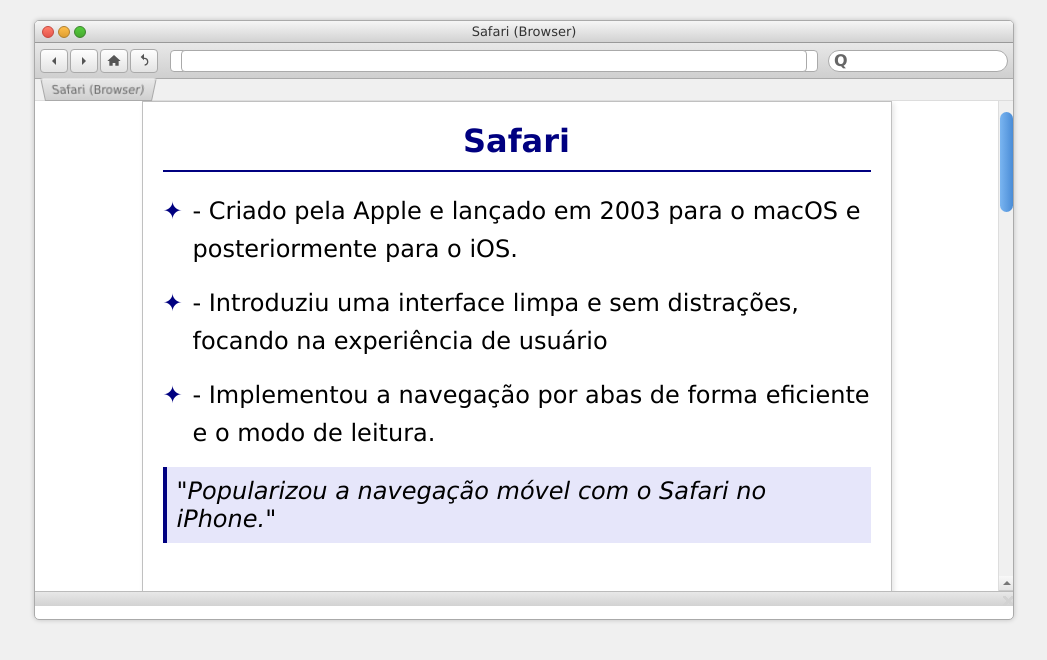
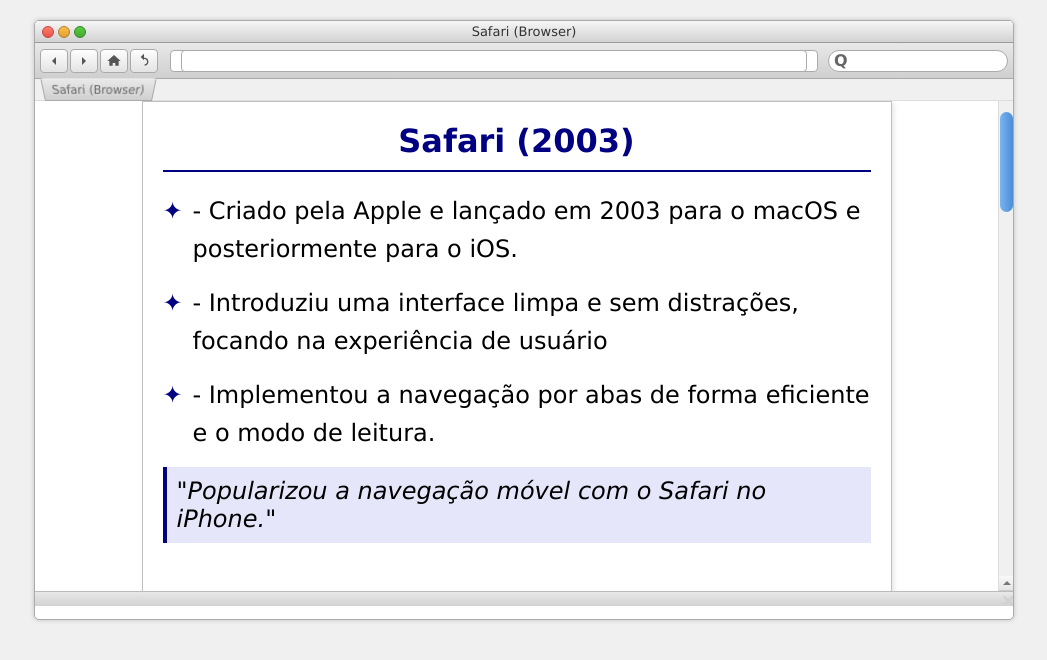
Before and after one commit to browsers-ihc/browsers, a plain HTML site: page safari/index.html in a window 1280 px wide. Shown: the whole page, without its empty margins (116-1163 px from the left). Drawn offline with Linux system fonts and the light colour scheme.

Commit message:
Update index.html

```diff
--- a/safari/index.html
+++ b/safari/index.html
@@ -421,7 +421,7 @@
         <div class="content">
             <div class="inner-content">
                 <div class="safari-history">
-                    <h1 class="safari-title">Safari</h1>
+                    <h1 class="safari-title">Safari (2003)</h1>
 
                     <ul class="safari-info">
                         <li>- Criado pela Apple e lançado em 2003 para o macOS e posteriormente para o iOS.  </li>
```
